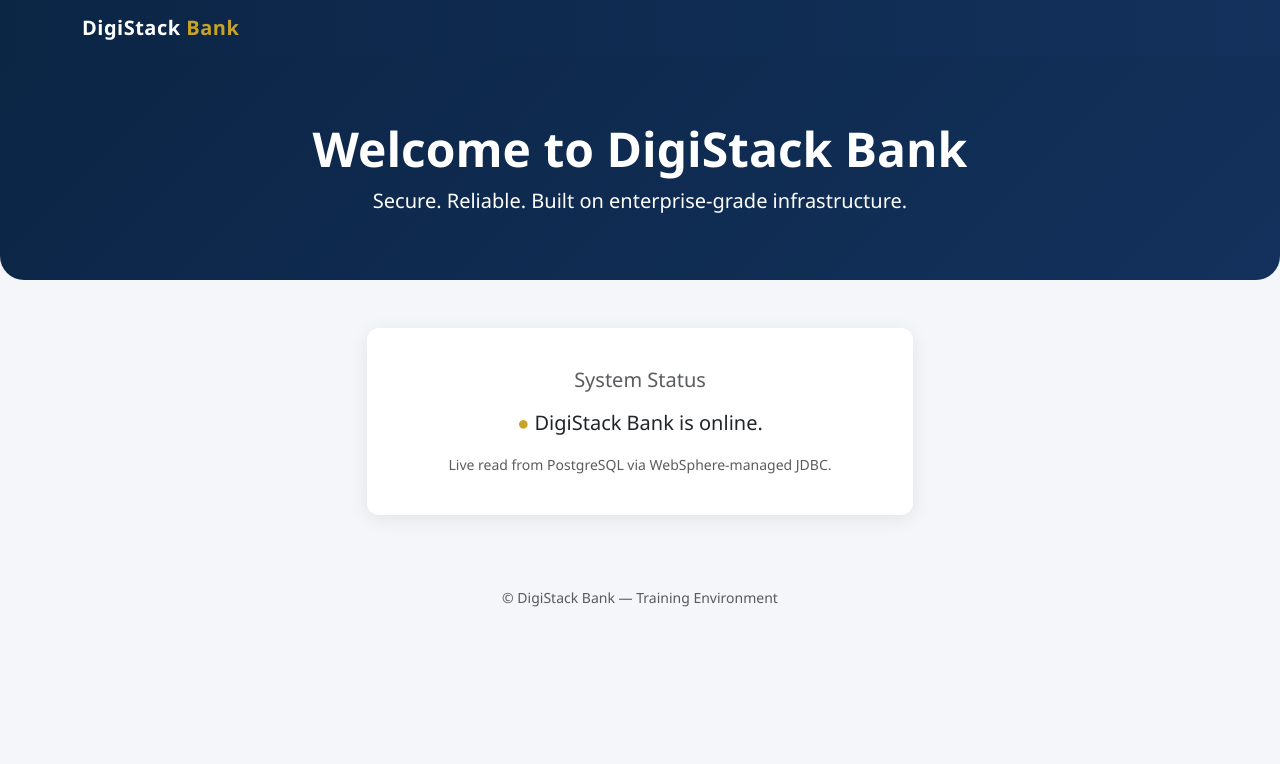
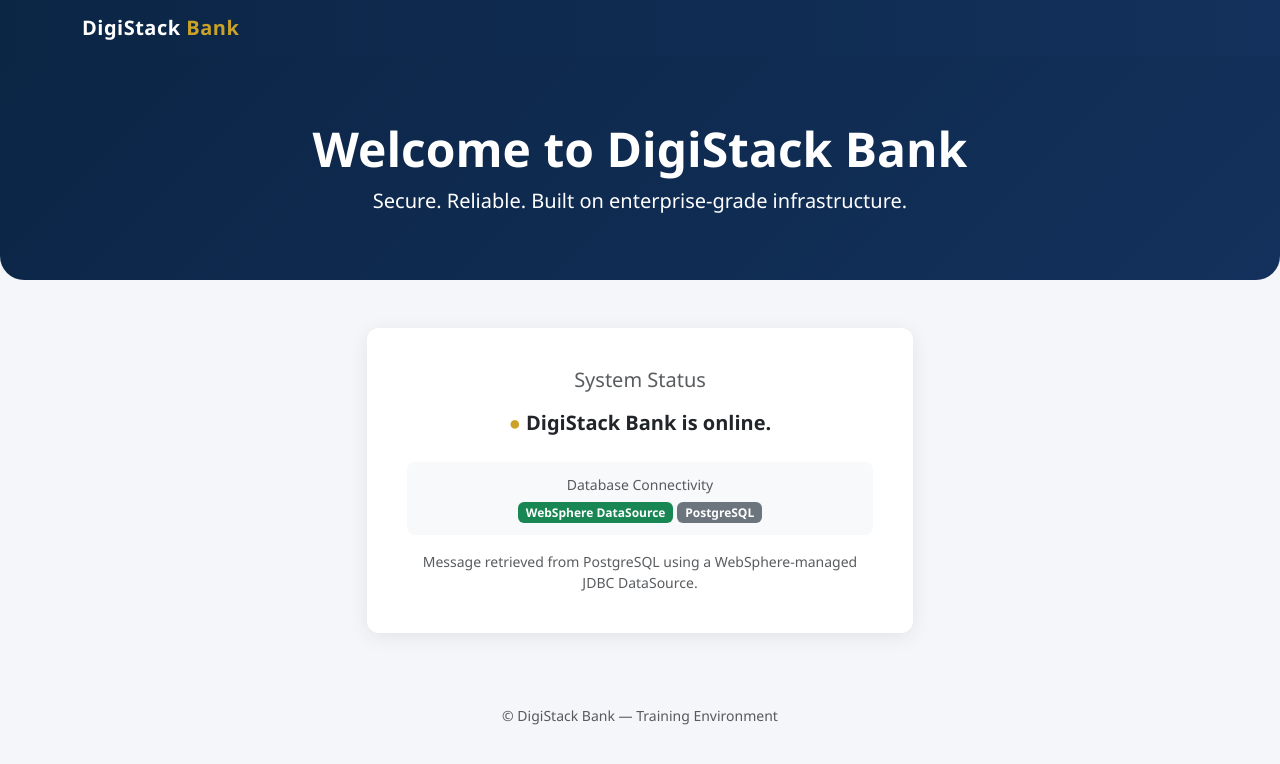
Before and after one commit to sapsecops/WAS_bank_Application, a Java web app: page / in a window 1280 px wide. Shown: the top 764 px of the page. Run offline with Tomcat 11, a stand-in JSP engine, Linux system fonts and the light colour scheme; data comes from the database, SQL or seed files in the repository.

Commit message:
Update Home.jsp

```diff
--- a/02-DigiBank_App/Digistack_bank-V3/digistack-bank-web/src/main/webapp/Home.jsp
+++ b/02-DigiBank_App/Digistack_bank-V3/digistack-bank-web/src/main/webapp/Home.jsp
@@ -1,97 +1,248 @@
 <%@ page contentType="text/html;charset=UTF-8" language="java" %>
+
 <!DOCTYPE html>
 <html lang="en">
+
 <head>
     <meta charset="UTF-8">
     <meta name="viewport" content="width=device-width, initial-scale=1.0">
+
     <title>DigiStack Bank</title>
-    <link href="https://cdn.jsdelivr.net/npm/bootstrap@5.3.3/dist/css/bootstrap.min.css" rel="stylesheet">
+
+    <link
+        href="https://cdn.jsdelivr.net/npm/bootstrap@5.3.3/dist/css/bootstrap.min.css"
+        rel="stylesheet">
+
     <style>
+
         :root {
             --db-navy: #0b2545;
             --db-blue: #13315c;
             --db-gold: #c9a227;
             --db-bg: #f4f6f9;
         }
+
         body {
             background-color: var(--db-bg);
             font-family: 'Segoe UI', Arial, sans-serif;
         }
+
         .db-navbar {
-            background: linear-gradient(90deg, var(--db-navy), var(--db-blue));
+            background: linear-gradient(
+                90deg,
+                var(--db-navy),
+                var(--db-blue)
+            );
         }
+
         .db-navbar .navbar-brand {
             font-weight: 700;
             letter-spacing: 0.5px;
             color: #fff !important;
         }
+
         .db-navbar .navbar-brand span {
             color: var(--db-gold);
         }
+
         .db-hero {
-            background: linear-gradient(135deg, var(--db-navy) 0%, var(--db-blue) 100%);
+            background: linear-gradient(
+                135deg,
+                var(--db-navy) 0%,
+                var(--db-blue) 100%
+            );
+
             color: #fff;
             padding: 4rem 0;
             border-radius: 0 0 24px 24px;
+
             opacity: 0;
             animation: fadeInUp 0.8s ease-out forwards;
         }
+
         .db-card {
             border: none;
             border-radius: 12px;
-            box-shadow: 0 4px 20px rgba(0,0,0,0.08);
-            transition: transform 0.25s ease, box-shadow 0.25s ease;
+
+            box-shadow:
+                0 4px 20px rgba(0, 0, 0, 0.08);
+
+            transition:
+                transform 0.25s ease,
+                box-shadow 0.25s ease;
+
             opacity: 0;
-            animation: fadeInUp 0.8s ease-out 0.2s forwards;
+            animation:
+                fadeInUp 0.8s ease-out 0.2s forwards;
         }
+
         .db-card:hover {
             transform: translateY(-4px);
-            box-shadow: 0 8px 28px rgba(0,0,0,0.12);
+
+            box-shadow:
+                0 8px 28px rgba(0, 0, 0, 0.12);
         }
+
         .db-accent {
             color: var(--db-gold);
         }
+
+        .db-status {
+            font-weight: 600;
+        }
+
+        .db-jdbc-info {
+            background-color: #f8f9fa;
+            border-radius: 8px;
+            padding: 12px;
+        }
+
         @keyframes fadeInUp {
-            from { opacity: 0; transform: translateY(16px); }
-            to { opacity: 1; transform: translateY(0); }
+
+            from {
+                opacity: 0;
+                transform: translateY(16px);
+            }
+
+            to {
+                opacity: 1;
+                transform: translateY(0);
+            }
+
         }
+
     </style>
+
 </head>
+
 <body>
 
+    <!-- =========================================================
+         NAVIGATION
+         ========================================================= -->
+
     <nav class="navbar navbar-expand-lg db-navbar shadow-sm">
+
         <div class="container">
-            <a class="navbar-brand" href="#">DigiStack <span>Bank</span></a>
+
+            <a class="navbar-brand" href="#">
+                DigiStack <span>Bank</span>
+            </a>
+
         </div>
+
     </nav>
 
+
+    <!-- =========================================================
+         HERO
+         ========================================================= -->
+
     <header class="db-hero text-center">
+
         <div class="container">
-            <h1 class="display-5 fw-bold">Welcome to DigiStack Bank</h1>
-            <p class="lead mb-0">Secure. Reliable. Built on enterprise-grade infrastructure.</p>
+
+            <h1 class="display-5 fw-bold">
+                Welcome to DigiStack Bank
+            </h1>
+
+            <p class="lead mb-0">
+                Secure. Reliable. Built on enterprise-grade infrastructure.
+            </p>
+
         </div>
+
     </header>
 
+
+    <!-- =========================================================
+         MAIN CONTENT
+         ========================================================= -->
+
     <main class="container my-5">
+
         <div class="row justify-content-center">
+
             <div class="col-md-8 col-lg-6">
+
                 <div class="card db-card p-4">
+
                     <div class="card-body text-center">
-                        <h5 class="card-title text-muted mb-3">System Status</h5>
-                        <p class="fs-5">
-                            <span class="db-accent">&#9679;</span>
+
+                        <h5 class="card-title text-muted mb-3">
+                            System Status
+                        </h5>
+
+
+                        <!-- =================================================
+                             DATABASE MESSAGE
+                             ================================================= -->
+
+                        <p class="fs-5 db-status">
+
+                            <span class="db-accent">
+                                &#9679;
+                            </span>
+
                             ${welcomeMessage}
+
                         </p>
-                        <p class="text-muted small mb-0">Live read from PostgreSQL via WebSphere-managed JDBC.</p>
+
+
+                        <!-- =================================================
+                             JDBC / DATASOURCE INFORMATION
+                             ================================================= -->
+
+                        <div class="db-jdbc-info mt-4">
+
+                            <p class="text-muted small mb-1">
+                                Database Connectivity
+                            </p>
+
+                            <p class="mb-0">
+
+                                <span class="badge text-bg-success">
+                                    WebSphere DataSource
+                                </span>
+
+                                <span class="badge text-bg-secondary">
+                                    PostgreSQL
+                                </span>
+
+                            </p>
+
+                        </div>
+
+
+                        <p class="text-muted small mt-3 mb-0">
+
+                            Message retrieved from PostgreSQL using
+                            a WebSphere-managed JDBC DataSource.
+
+                        </p>
+
                     </div>
+
                 </div>
+
             </div>
+
         </div>
+
     </main>
 
+
+    <!-- =========================================================
+         FOOTER
+         ========================================================= -->
+
     <footer class="text-center text-muted py-4 small">
+
         &copy; DigiStack Bank &mdash; Training Environment
+
     </footer>
 
+
 </body>
+
 </html>
```
